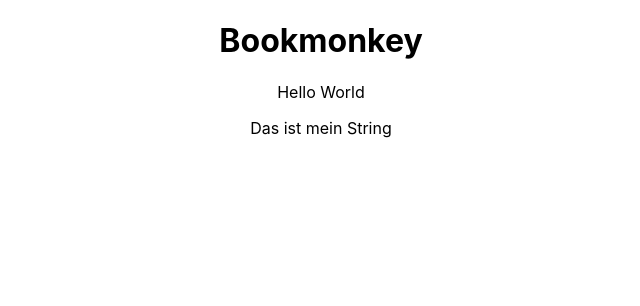
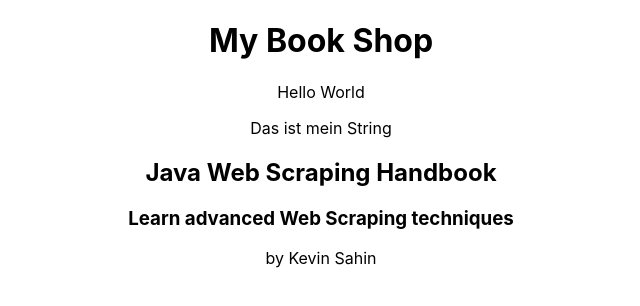
Before and after one commit to andrekovac/react-workshop-20230111, a React (Create React App) app: page / in a window 1280 px wide. Shown: the top 306 px of the page, without its empty margins (319-959 px from the left). Built offline with nearby package versions, Linux system fonts and the light colour scheme.

Commit message:
Task 2 (ExampleBook) + add title prop to AppHeader

```diff
--- a/src/App.tsx
+++ b/src/App.tsx
@@ -1,14 +1,15 @@
-import React from "react";
 import "./App.css";
 import { MyOldFashionedComponent } from "./components/OldFashionedComponent";
 import { AppHeader, myString } from "./components/AppHeader";
+import { ExampleBook } from "./components/ExampleBook";
 
 const App = () => {
   return (
     <div className="App">
-      <AppHeader />
+      <AppHeader title="My Book Shop" />
       <MyOldFashionedComponent />
       <p>{myString}</p>
+      <ExampleBook />
     </div>
   );
 };
--- a/src/components/AppHeader/AppHeader.tsx
+++ b/src/components/AppHeader/AppHeader.tsx
@@ -1,7 +1,11 @@
-export const AppHeader = () => {
+interface AppHeaderProps {
+  title: string;
+}
+
+export const AppHeader = ({ title }: AppHeaderProps) => {
   return (
     <header>
-      <h1>Bookmonkey</h1>
+      <h1>{title}</h1>
     </header>
   );
 };
--- /dev/null
+++ b/src/components/ExampleBook/ExampleBook.tsx
@@ -0,0 +1,26 @@
+import { Book } from "../../domain/book";
+
+export const ExampleBook = () => {
+  const book: Book = {
+    id: "1001606140805",
+    title: "Java Web Scraping Handbook",
+    subtitle: "Learn advanced Web Scraping techniques",
+    isbn: "1001606140805",
+    abstract:
+      "Web scraping or crawling is the art of fetching data from a third party website by downloading and parsing the HTML code to extract the data you want. It can be hard. From bad HTML code to heavy Javascript use and anti-bot techniques, it is often tricky. Lots of companies use it to obtain knowledge ...",
+    author: "Kevin Sahin",
+    publisher: "Leanpub",
+    price: "$0.00",
+    numPages: 115,
+    cover:
+      "https://raw.githubusercontent.com/workshops-de/bookmonkey-api/master/public/covers/1001606140805.png",
+  };
+
+  return (
+    <div>
+      <h2>{book.title}</h2>
+      <h3>{book.subtitle}</h3>
+      <div>by {book.author}</div>
+    </div>
+  );
+};
--- /dev/null
+++ b/src/components/ExampleBook/index.ts
@@ -0,0 +1 @@
+export * from "./ExampleBook";
--- /dev/null
+++ b/src/domain/book/index.ts
@@ -0,0 +1 @@
+export * from "./Book";
```
Also changed, not shown: src/domain/book/Book.ts (added, +12 -0 lines).
